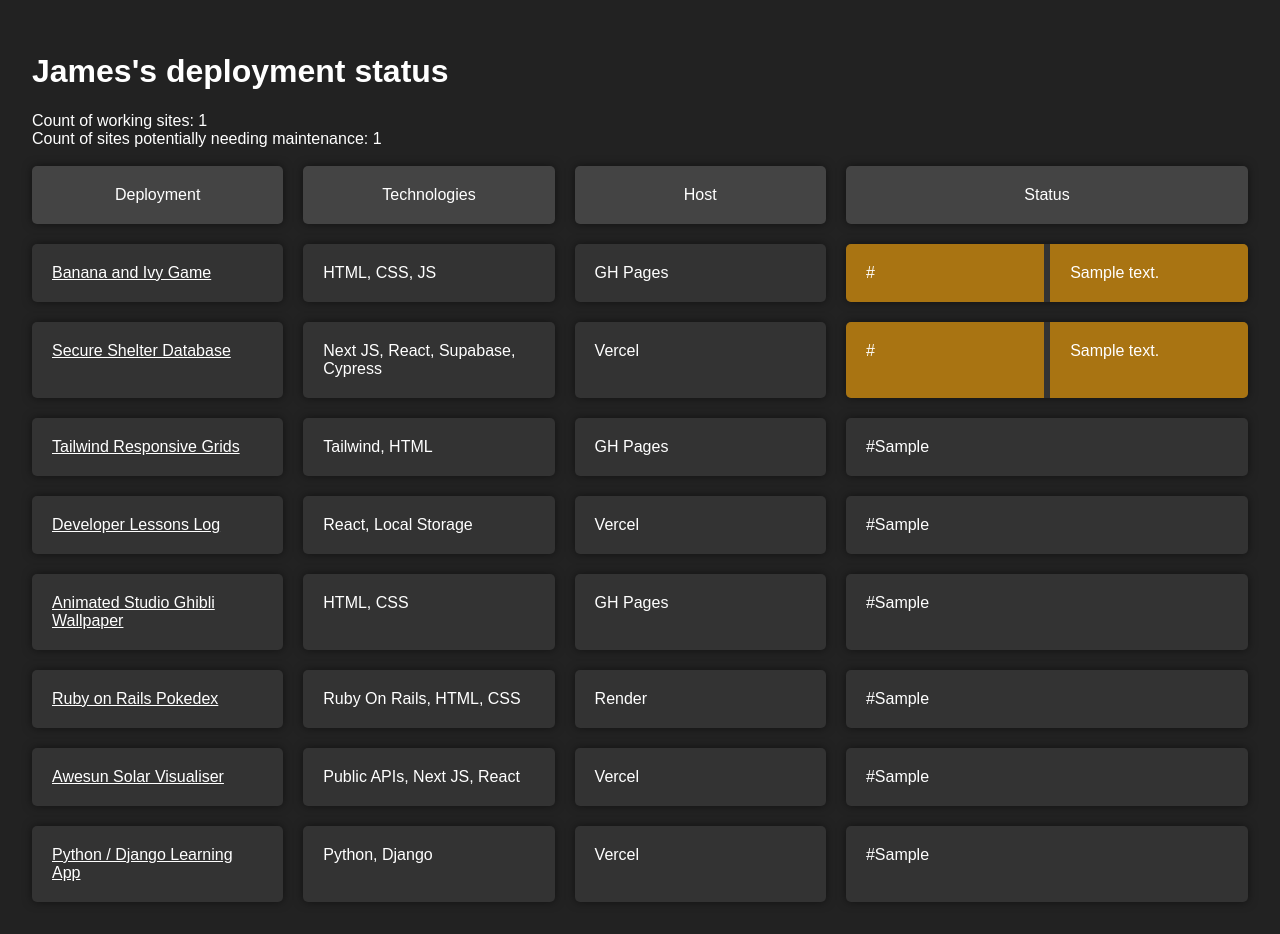
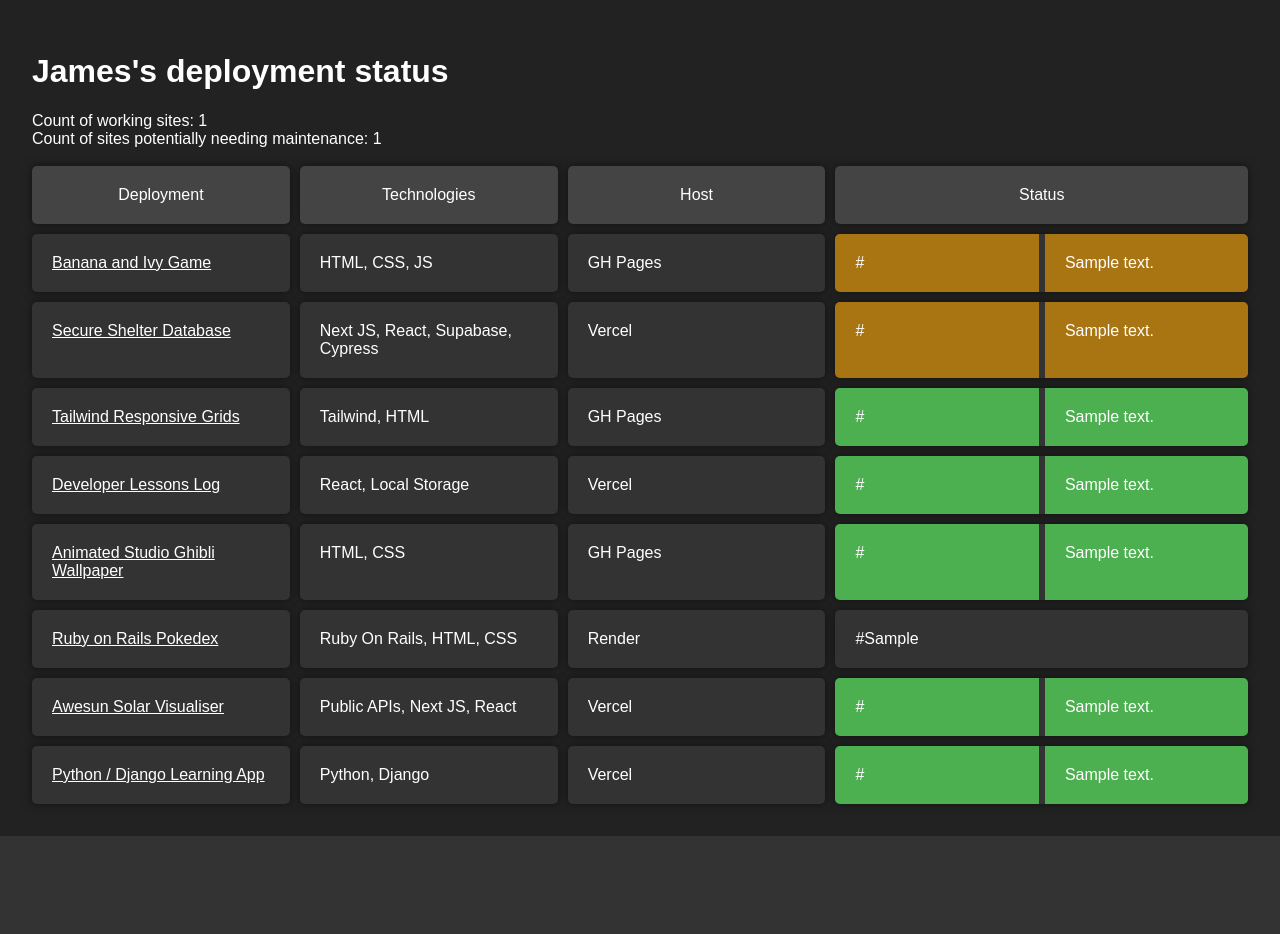
Before and after one commit to jamesdiffeycoding/Python-deployment-web-scraper, a Flask app: template portfoliochecker/templates/deployments.html in a window 1280 px wide. After the commit the page ends 836 px from the top, so only its background shows below. Run offline with Flask 2, Linux system fonts and the light colour scheme; the template is opened without the code that fills it: most values are stand-ins (such as "Sample title", 1, 10 or a date in 2020).

Commit message:
complete html status references

```diff
--- a/portfoliochecker/templates/deployments.html
+++ b/portfoliochecker/templates/deployments.html
@@ -3,7 +3,7 @@
 <head>
     <meta charset="UTF-8">
     <meta name="viewport" content="width=device-width, initial-scale=1.0">
-    <title>Quotes</title>
+    <title>James's Portfolio Dashboard</title>
     <link rel="stylesheet" href="style.css">
     <style>
         body {
@@ -17,7 +17,7 @@
 .grid-container {
     display: grid;
     grid-template-columns: 1fr 1fr 1fr 1.6fr;
-    gap: 20px; /* Gap between grid items */
+    gap: 10px; /* Gap between grid items */
     padding: 0px;
 }
 
@@ -124,21 +124,57 @@
         <div class="grid-item"><a href="https://jamesdiffeycoding.github.io/Tailwind-Responsive-Grid-Experiments/">Tailwind Responsive Grids</a></div>
         <div class="grid-item">Tailwind, HTML</div>
         <div class="grid-item">GH Pages</div>
-        <div class="grid-item">{{ tailwind_url }}{{ tailwind_tp }}</div>
-
+        <div class="grid-item-status">
+            <!-- left status part -->
+            {% if tailwind_url %}
+            <div class="green left-border-radius">{{ url_success_message }}</div>
+            {% else %}
+            <div class="orange left-border-radius">{{ url_failure_message }}</div>
+            {% endif %}
+            <!-- right status part -->
+            {% if tailwind_tp %}
+            <div class="green right-border-radius">{{ tp_success_message }}</div>
+            {% else %}
+            <div class="orange right-border-radius">{{ tp_failure_message }}</div>
+            {% endif %}
+        </div>
         <!-- DEPLOYMENT -->
         <div class="grid-item"><a href="https://developer-lessons-react.vercel.app/">Developer Lessons Log</a></div>
         <div class="grid-item">React, Local Storage</div>
         <div class="grid-item">Vercel</div>
-        <div class="grid-item">{{ devlessons_url }}{{ devlessons_tp }}</div>
-
+        <div class="grid-item-status">
+            <!-- left status part -->
+            {% if devlessons_url %}
+            <div class="green left-border-radius">{{ url_success_message }}</div>
+            {% else %}
+            <div class="orange left-border-radius">{{ url_failure_message }}</div>
+            {% endif %}
+            <!-- right status part -->
+            {% if devlessons_tp %}
+            <div class="green right-border-radius">{{ tp_success_message }}</div>
+            {% else %}
+            <div class="orange right-border-radius">{{ tp_failure_message }}</div>
+            {% endif %}
+        </div>
 
         <!-- DEPLOYMENT -->
         <div class="grid-item"><a href="https://jamesdiffeycoding.github.io/Animated-Wallpaper-StudioGhibli/">Animated Studio Ghibli Wallpaper</a></div>
         <div class="grid-item">HTML, CSS</div>
         <div class="grid-item">GH Pages</div>
-        <div class="grid-item">{{ ghibli_url }}{{ ghibli_tp }}</div>
-
+        <div class="grid-item-status">
+            <!-- left status part -->
+            {% if ghibli_url %}
+            <div class="green left-border-radius">{{ url_success_message }}</div>
+            {% else %}
+            <div class="orange left-border-radius">{{ url_failure_message }}</div>
+            {% endif %}
+            <!-- right status part -->
+            {% if ghibli_tp %}
+            <div class="green right-border-radius">{{ tp_success_message }}</div>
+            {% else %}
+            <div class="orange right-border-radius">{{ tp_failure_message }}</div>
+            {% endif %}
+        </div>
         <!-- DEPLOYMENT -->
         <div class="grid-item"><a href="https://rubyonrails-pokedex.onrender.com/pokemonsters">Ruby on Rails Pokedex</a></div>
         <div class="grid-item">Ruby On Rails, HTML, CSS</div>
@@ -151,14 +187,38 @@
         <div class="grid-item"><a href="https://awesun-solar-visualiser.vercel.app/">Awesun Solar Visualiser</a></div>
         <div class="grid-item">Public APIs, Next JS, React</div>
         <div class="grid-item">Vercel</div>
-        <div class="grid-item">{{ awesunsolar_url }}{{ awesunsolar_tp }}</div>
-
+        <div class="grid-item-status">
+            <!-- left status part -->
+            {% if awesunsolar_url %}
+            <div class="green left-border-radius">{{ url_success_message }}</div>
+            {% else %}
+            <div class="orange left-border-radius">{{ url_failure_message }}</div>
+            {% endif %}
+            <!-- right status part -->
+            {% if awesunsolar_tp %}
+            <div class="green right-border-radius">{{ tp_success_message }}</div>
+            {% else %}
+            <div class="orange right-border-radius">{{ tp_failure_message }}</div>
+            {% endif %}
+        </div>
         <!-- DEPLOYMENT -->
         <div class="grid-item"><a href="https://django-learning-project.vercel.app/">Python / Django Learning App</a></div>
         <div class="grid-item">Python, Django</div>
         <div class="grid-item">Vercel</div>
-        <div class="grid-item">{{ djangofirstproject_url }}{{ djangofirstproject_tp }}</div>
-
+        <div class="grid-item-status">
+            <!-- left status part -->
+            {% if djangofirstproject_url %}
+            <div class="green left-border-radius">{{ url_success_message }}</div>
+            {% else %}
+            <div class="orange left-border-radius">{{ url_failure_message }}</div>
+            {% endif %}
+            <!-- right status part -->
+            {% if djangofirstproject_tp %}
+            <div class="green right-border-radius">{{ tp_success_message }}</div>
+            {% else %}
+            <div class="orange right-border-radius">{{ tp_failure_message }}</div>
+            {% endif %}
+        </div>
 
 
     </div>
```
